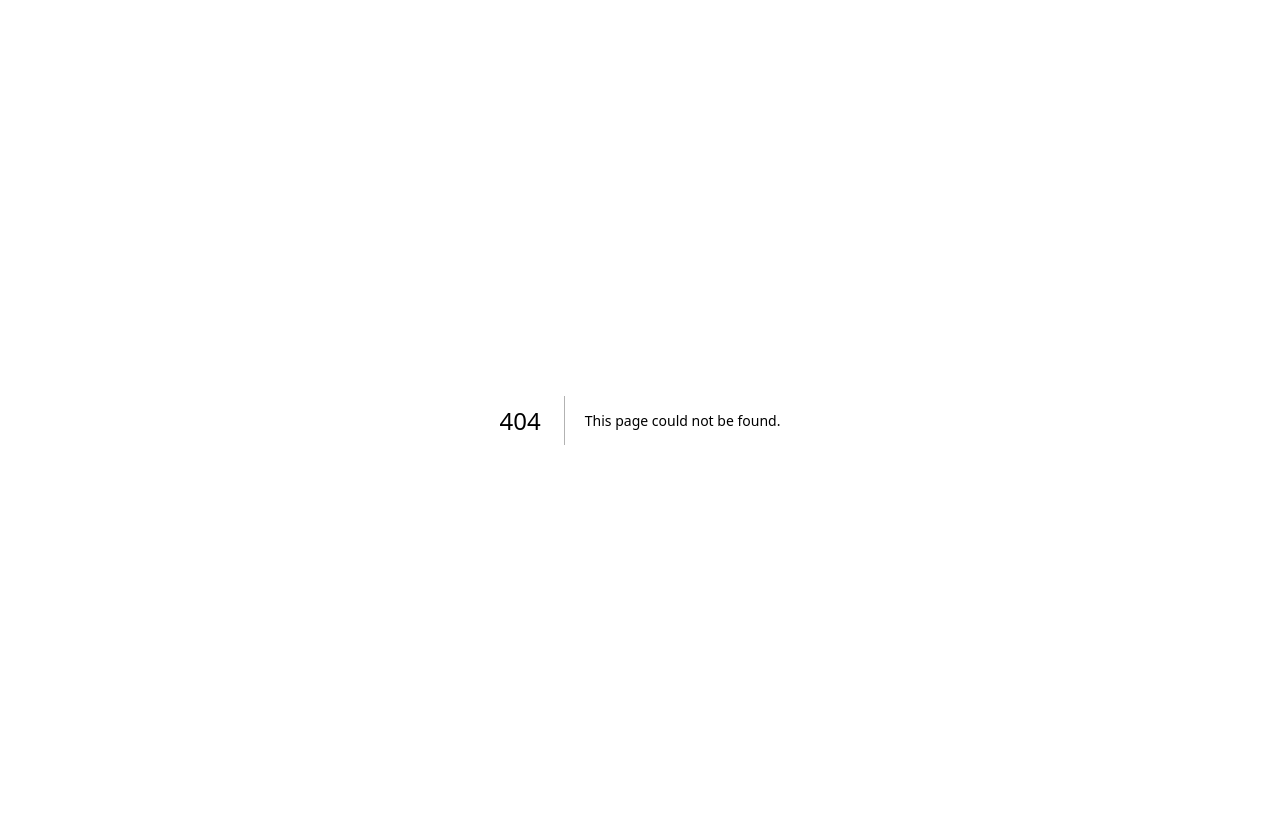
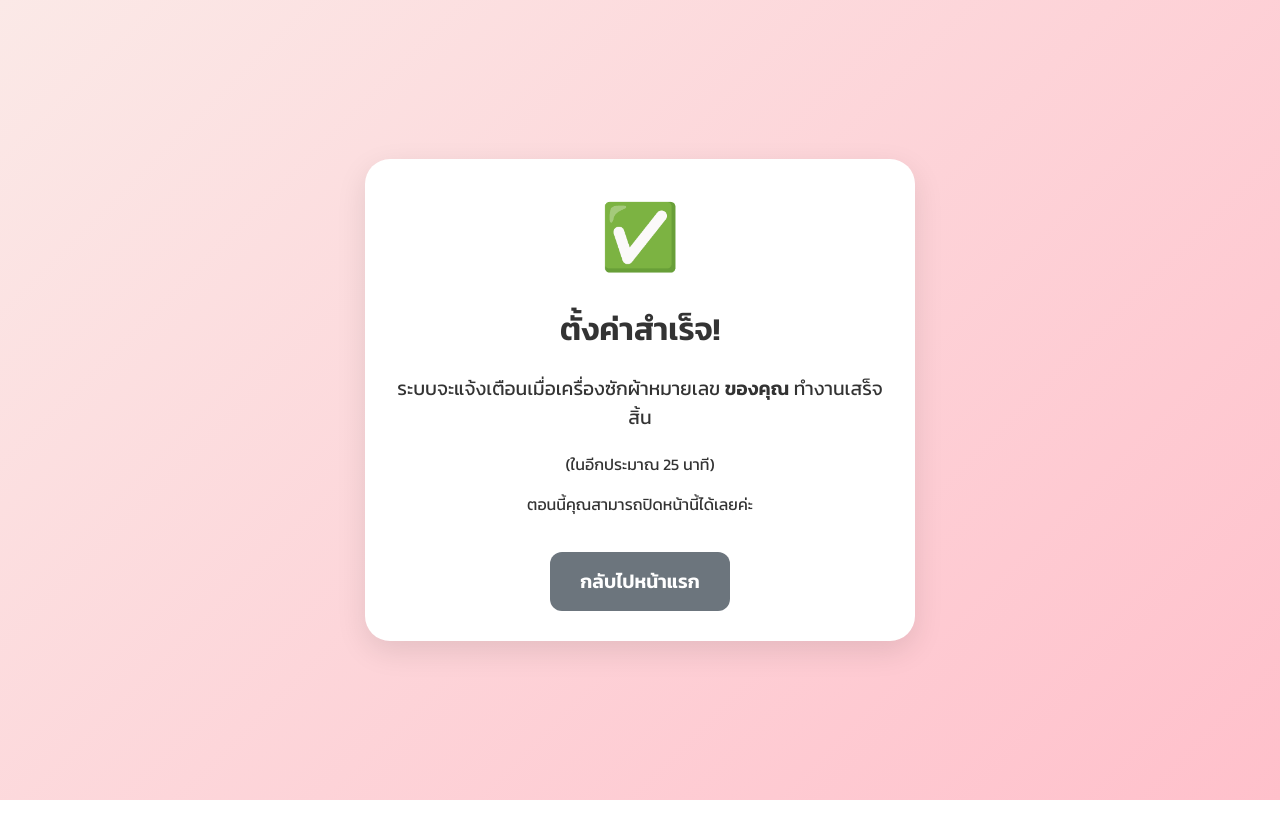
Before and after one commit to bunpook785/line-timer-project, a Next.js app: page /success in a window 1280 px wide. Before the commit this address had no page. After the commit the page ends 800 px from the top, so only its background shows below. Built offline with nearby package versions, Linux system fonts and the light colour scheme.

Commit message:
feat: Create success page

```diff
--- /dev/null
+++ b/app/success/page.tsx
@@ -0,0 +1,35 @@
+'use client';
+
+import { useSearchParams } from 'next/navigation';
+import Link from 'next/link';
+
+export default function SuccessPage() {
+  const searchParams = useSearchParams();
+  const machine = searchParams.get('machine');
+
+  return (
+    <div className="container">
+      <div className="card" style={{ animation: 'fadeIn 1s ease-out' }}>
+        <span style={{ fontSize: '4rem' }}>✅</span>
+        <h1>ตั้งค่าสำเร็จ!</h1>
+        <p style={{ fontSize: '1.2rem', margin: '20px 0' }}>
+          ระบบจะแจ้งเตือนเมื่อเครื่องซักผ้าหมายเลข{' '}
+          <strong>{machine || 'ของคุณ'}</strong> ทำงานเสร็จสิ้น
+        </p>
+        <p>(ในอีกประมาณ 25 นาที)</p>
+        <p>ตอนนี้คุณสามารถปิดหน้านี้ได้เลยค่ะ</p>
+        <Link
+          href="/"
+          className="line-button"
+          style={{
+            marginTop: '20px',
+            backgroundColor: '#6c757d',
+            boxShadow: 'none'
+          }}
+        >
+          กลับไปหน้าแรก
+        </Link>
+      </div>
+    </div>
+  );
+}
```
